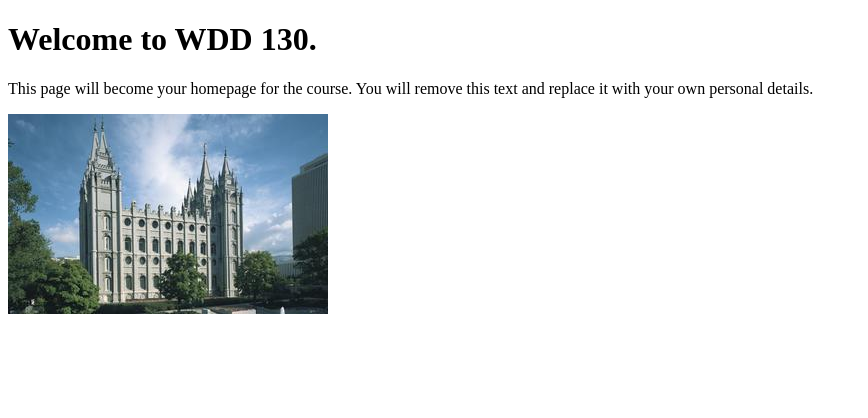
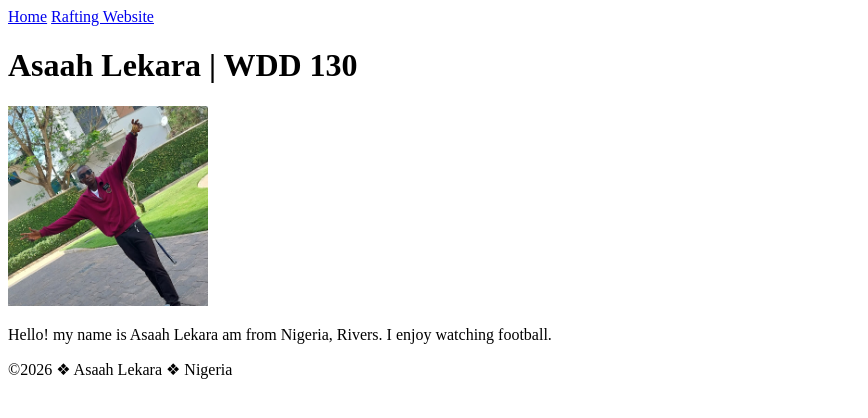
Before and after one commit to asaah210/wdd130, a plain HTML site: page index.html in a window 1280 px wide. Shown: the whole page, without its empty margins (0-868 px from the left). Drawn offline with Linux system fonts and the light colour scheme.

Commit message:
updated websites files

```diff
--- a/index.html
+++ b/index.html
@@ -1,14 +1,28 @@
 <!DOCTYPE html>
 <html lang="en">
+
 <head>
     <meta charset="UTF-8">
     <meta name="viewport" content="width=device-width, initial-scale=1.0">
-    <title>WDD 130 | Personal Homepage</title>
+    <title>Asaah Lekara | WDD 130</title>
 </head>
+
 <body>
-    <h1>Welcome to WDD 130.</h1>
-    <p>This page will become your homepage for the course. You will remove this text and replace it with your own personal details.</p>
+    <header>
+        <nav>
+            <a href="#">Home</a>
+            <a href="wwr/">Rafting Website</a>
+        </nav>
+    </header>
+    <main>
+        <h1>Asaah Lekara | WDD 130</h1>
+        <img src="images/lakara.jpg" alt="Hello, my is Asaah Lekara" width="200">
+        <p>Hello! my name is Asaah Lekara am from Nigeria, Rivers. I enjoy watching football.
+        </p>
+    </main>
+    <footer>
+        <p>©2026 ❖ Asaah Lekara ❖ Nigeria</p>
+    </footer>
+</body>
 
-    <img src="images/salt-lake-temple.jpg" alt="The Salt Lake Temple.">
-</body>
 </html>
```
Also changed, not shown: images/lakara.jpg (added).
